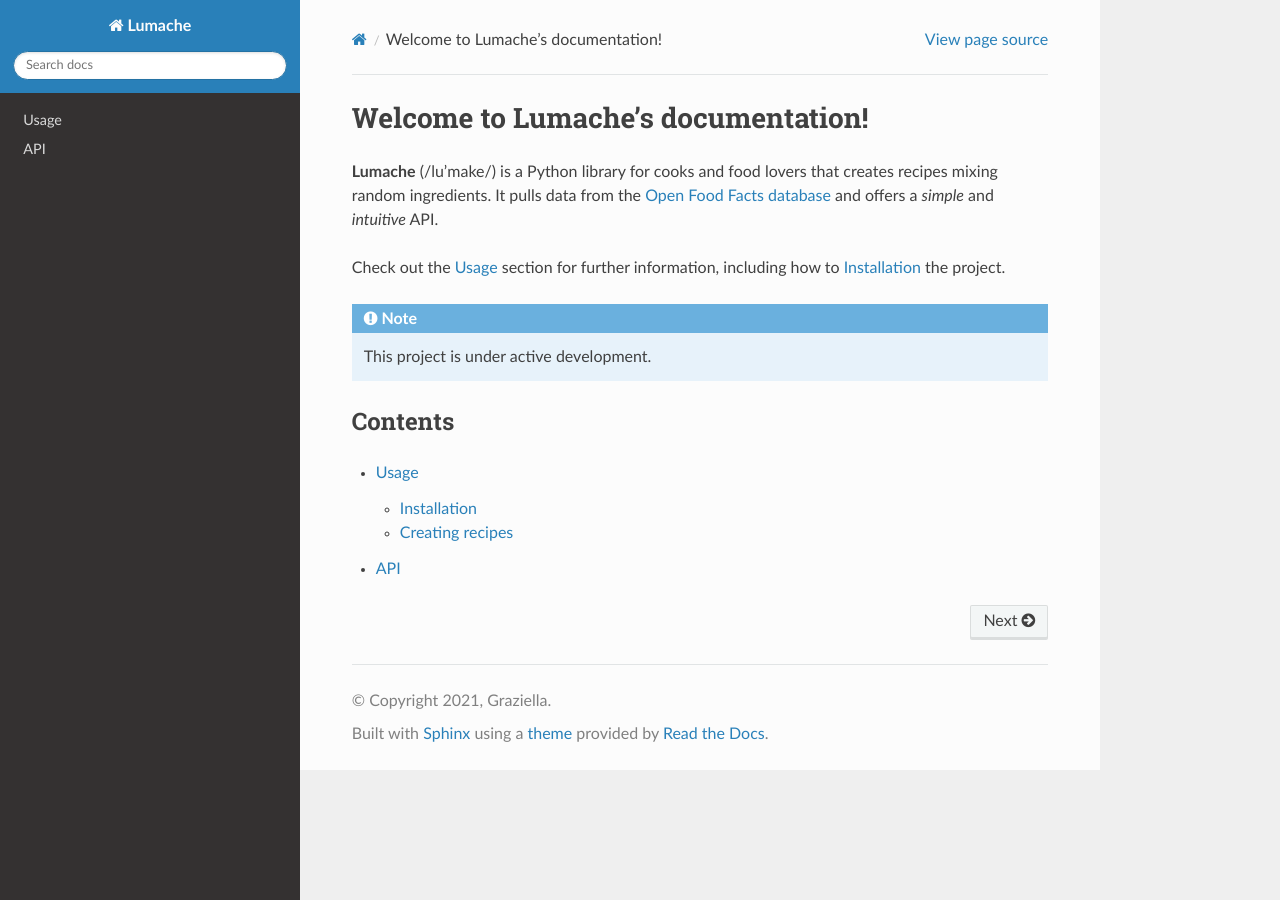
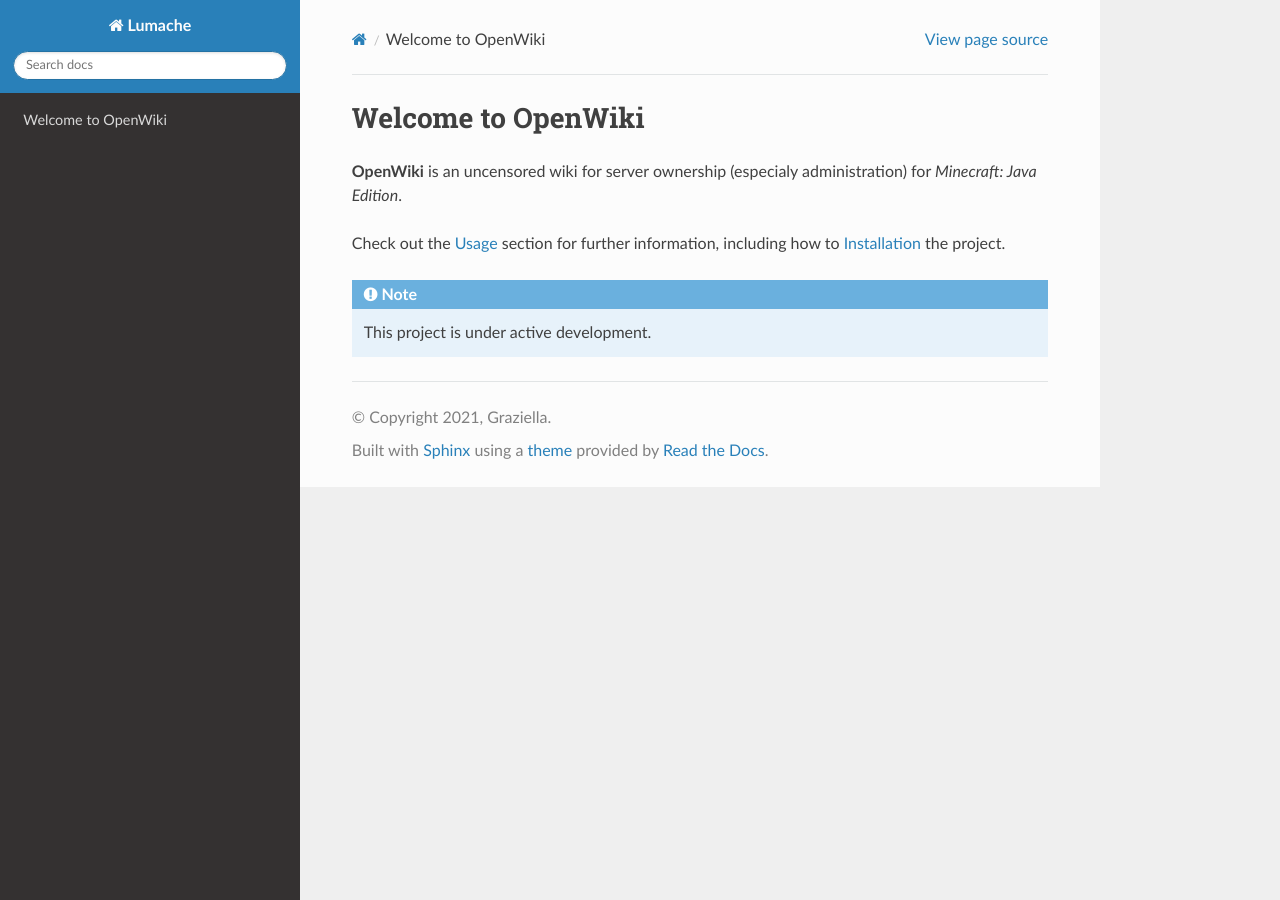
Before and after one commit to Earth1283/OpenWiki, a Sphinx documentation site: the page built from docs/source/index.rst, in a window 1280 px wide. Built offline with Sphinx 7.4.7 and the Read the Docs theme 3.1.0, drawn with Linux system fonts in a browser that asks for light colours.

Commit message:
update index

```diff
--- a/docs/source/index.rst
+++ b/docs/source/index.rst
@@ -1,10 +1,7 @@
-Welcome to Lumache's documentation!
+Welcome to OpenWiki
 ===================================
 
-**Lumache** (/lu'make/) is a Python library for cooks and food lovers
-that creates recipes mixing random ingredients.
-It pulls data from the `Open Food Facts database <https://world.openfoodfacts.org/>`_
-and offers a *simple* and *intuitive* API.
+**OpenWiki** is an uncensored wiki for server ownership (especialy administration) for *Minecraft: Java Edition*.
 
 Check out the :doc:`usage` section for further information, including
 how to :ref:`installation` the project.
@@ -12,11 +9,3 @@
 .. note::
 
    This project is under active development.
-
-Contents
---------
-
-.. toctree::
-
-   usage
-   api
```
